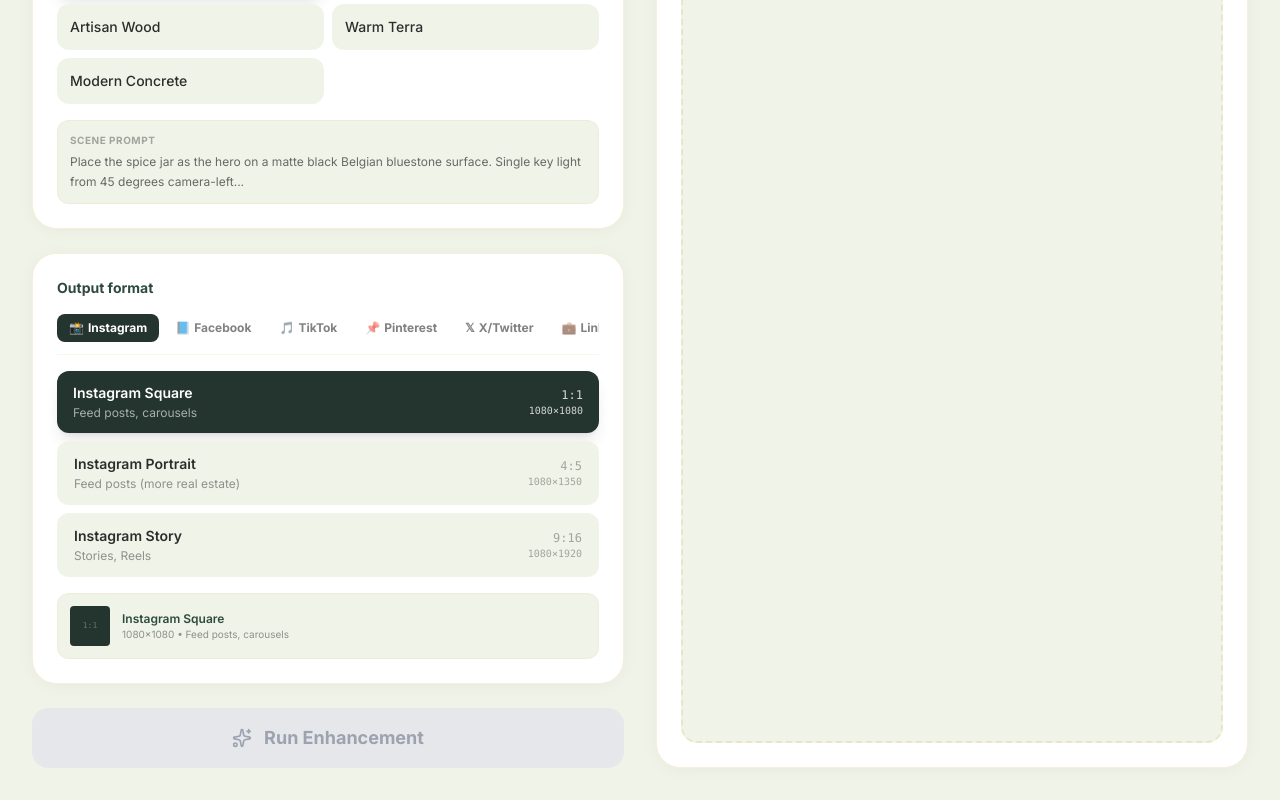
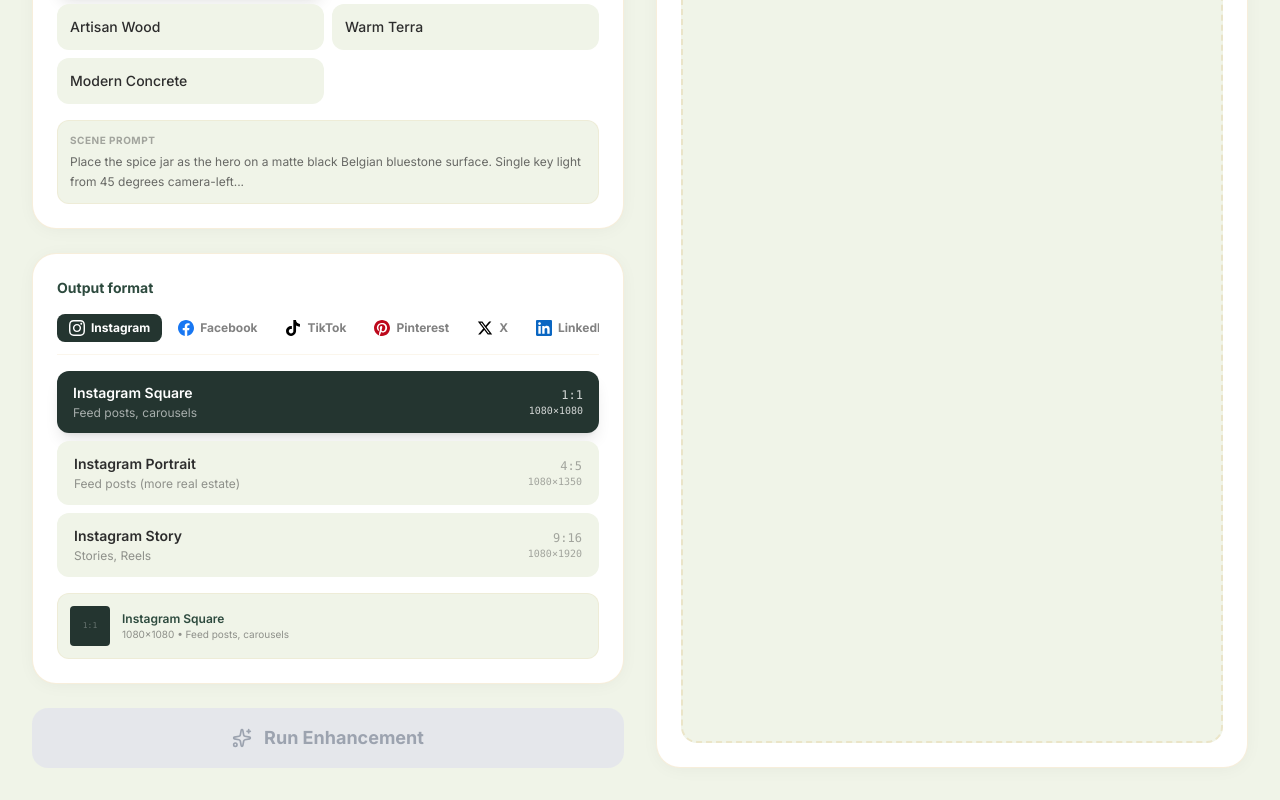
Before and after one commit to Aldazou/SpicejaxOps, a Next.js app: page /enhance in a window 1280 px wide. Shown: the part 1893-2693 px from the top of the page. Built offline with nearby package versions, Linux system fonts and the light colour scheme.

Commit message:
Replace emoji icons with official brand SVG icons and colors

```diff
--- a/app/enhance/page.tsx
+++ b/app/enhance/page.tsx
@@ -944,15 +944,51 @@
                 {/* Platform Tabs */}
                 <div className="flex gap-1 overflow-x-auto no-scrollbar pb-3 mb-4 border-b border-brand-gold/10">
                   {[
-                    { id: "instagram", label: "Instagram", icon: "📸" },
-                    { id: "facebook", label: "Facebook", icon: "📘" },
-                    { id: "tiktok", label: "TikTok", icon: "🎵" },
-                    { id: "pinterest", label: "Pinterest", icon: "📌" },
-                    { id: "twitter", label: "X/Twitter", icon: "𝕏" },
-                    { id: "linkedin", label: "LinkedIn", icon: "💼" },
-                    { id: "youtube", label: "YouTube", icon: "▶️" },
-                    { id: "ecommerce", label: "E-comm", icon: "🛒" },
-                    { id: "print", label: "Print", icon: "🖨️" },
+                    { id: "instagram", label: "Instagram", color: "#E4405F", icon: (
+                      <svg className="w-4 h-4" viewBox="0 0 24 24" fill="currentColor">
+                        <path d="M12 2.163c3.204 0 3.584.012 4.85.07 3.252.148 4.771 1.691 4.919 4.919.058 1.265.069 1.645.069 4.849 0 3.205-.012 3.584-.069 4.849-.149 3.225-1.664 4.771-4.919 4.919-1.266.058-1.644.07-4.85.07-3.204 0-3.584-.012-4.849-.07-3.26-.149-4.771-1.699-4.919-4.92-.058-1.265-.07-1.644-.07-4.849 0-3.204.013-3.583.07-4.849.149-3.227 1.664-4.771 4.919-4.919 1.266-.057 1.645-.069 4.849-.069zm0-2.163c-3.259 0-3.667.014-4.947.072-4.358.2-6.78 2.618-6.98 6.98-.059 1.281-.073 1.689-.073 4.948 0 3.259.014 3.668.072 4.948.2 4.358 2.618 6.78 6.98 6.98 1.281.058 1.689.072 4.948.072 3.259 0 3.668-.014 4.948-.072 4.354-.2 6.782-2.618 6.979-6.98.059-1.28.073-1.689.073-4.948 0-3.259-.014-3.667-.072-4.947-.196-4.354-2.617-6.78-6.979-6.98-1.281-.059-1.69-.073-4.949-.073zm0 5.838c-3.403 0-6.162 2.759-6.162 6.162s2.759 6.163 6.162 6.163 6.162-2.759 6.162-6.163c0-3.403-2.759-6.162-6.162-6.162zm0 10.162c-2.209 0-4-1.79-4-4 0-2.209 1.791-4 4-4s4 1.791 4 4c0 2.21-1.791 4-4 4zm6.406-11.845c-.796 0-1.441.645-1.441 1.44s.645 1.44 1.441 1.44c.795 0 1.439-.645 1.439-1.44s-.644-1.44-1.439-1.44z"/>
+                      </svg>
+                    )},
+                    { id: "facebook", label: "Facebook", color: "#1877F2", icon: (
+                      <svg className="w-4 h-4" viewBox="0 0 24 24" fill="currentColor">
+                        <path d="M24 12.073c0-6.627-5.373-12-12-12s-12 5.373-12 12c0 5.99 4.388 10.954 10.125 11.854v-8.385H7.078v-3.47h3.047V9.43c0-3.007 1.792-4.669 4.533-4.669 1.312 0 2.686.235 2.686.235v2.953H15.83c-1.491 0-1.956.925-1.956 1.874v2.25h3.328l-.532 3.47h-2.796v8.385C19.612 23.027 24 18.062 24 12.073z"/>
+                      </svg>
+                    )},
+                    { id: "tiktok", label: "TikTok", color: "#000000", icon: (
+                      <svg className="w-4 h-4" viewBox="0 0 24 24" fill="currentColor">
+                        <path d="M12.525.02c1.31-.02 2.61-.01 3.91-.02.08 1.53.63 3.09 1.75 4.17 1.12 1.11 2.7 1.62 4.24 1.79v4.03c-1.44-.05-2.89-.35-4.2-.97-.57-.26-1.1-.59-1.62-.93-.01 2.92.01 5.84-.02 8.75-.08 1.4-.54 2.79-1.35 3.94-1.31 1.92-3.58 3.17-5.91 3.21-1.43.08-2.86-.31-4.08-1.03-2.02-1.19-3.44-3.37-3.65-5.71-.02-.5-.03-1-.01-1.49.18-1.9 1.12-3.72 2.58-4.96 1.66-1.44 3.98-2.13 6.15-1.72.02 1.48-.04 2.96-.04 4.44-.99-.32-2.15-.23-3.02.37-.63.41-1.11 1.04-1.36 1.75-.21.51-.15 1.07-.14 1.61.24 1.64 1.82 3.02 3.5 2.87 1.12-.01 2.19-.66 2.77-1.61.19-.33.4-.67.41-1.06.1-1.79.06-3.57.07-5.36.01-4.03-.01-8.05.02-12.07z"/>
+                      </svg>
+                    )},
+                    { id: "pinterest", label: "Pinterest", color: "#BD081C", icon: (
+                      <svg className="w-4 h-4" viewBox="0 0 24 24" fill="currentColor">
+                        <path d="M12 0C5.373 0 0 5.372 0 12c0 5.084 3.163 9.426 7.627 11.174-.105-.949-.2-2.405.042-3.441.218-.937 1.407-5.965 1.407-5.965s-.359-.719-.359-1.782c0-1.668.967-2.914 2.171-2.914 1.023 0 1.518.769 1.518 1.69 0 1.029-.655 2.568-.994 3.995-.283 1.194.599 2.169 1.777 2.169 2.133 0 3.772-2.249 3.772-5.495 0-2.873-2.064-4.882-5.012-4.882-3.414 0-5.418 2.561-5.418 5.207 0 1.031.397 2.138.893 2.738.098.119.112.224.083.345l-.333 1.36c-.053.22-.174.267-.402.161-1.499-.698-2.436-2.889-2.436-4.649 0-3.785 2.75-7.262 7.929-7.262 4.163 0 7.398 2.967 7.398 6.931 0 4.136-2.607 7.464-6.227 7.464-1.216 0-2.359-.631-2.75-1.378l-.748 2.853c-.271 1.043-1.002 2.35-1.492 3.146C9.57 23.812 10.763 24 12 24c6.627 0 12-5.373 12-12 0-6.628-5.373-12-12-12z"/>
+                      </svg>
+                    )},
+                    { id: "twitter", label: "X", color: "#000000", icon: (
+                      <svg className="w-4 h-4" viewBox="0 0 24 24" fill="currentColor">
+                        <path d="M18.244 2.25h3.308l-7.227 8.26 8.502 11.24H16.17l-5.214-6.817L4.99 21.75H1.68l7.73-8.835L1.254 2.25H8.08l4.713 6.231zm-1.161 17.52h1.833L7.084 4.126H5.117z"/>
+                      </svg>
+                    )},
+                    { id: "linkedin", label: "LinkedIn", color: "#0A66C2", icon: (
+                      <svg className="w-4 h-4" viewBox="0 0 24 24" fill="currentColor">
+                        <path d="M20.447 20.452h-3.554v-5.569c0-1.328-.027-3.037-1.852-3.037-1.853 0-2.136 1.445-2.136 2.939v5.667H9.351V9h3.414v1.561h.046c.477-.9 1.637-1.85 3.37-1.85 3.601 0 4.267 2.37 4.267 5.455v6.286zM5.337 7.433c-1.144 0-2.063-.926-2.063-2.065 0-1.138.92-2.063 2.063-2.063 1.14 0 2.064.925 2.064 2.063 0 1.139-.925 2.065-2.064 2.065zm1.782 13.019H3.555V9h3.564v11.452zM22.225 0H1.771C.792 0 0 .774 0 1.729v20.542C0 23.227.792 24 1.771 24h20.451C23.2 24 24 23.227 24 22.271V1.729C24 .774 23.2 0 22.222 0h.003z"/>
+                      </svg>
+                    )},
+                    { id: "youtube", label: "YouTube", color: "#FF0000", icon: (
+                      <svg className="w-4 h-4" viewBox="0 0 24 24" fill="currentColor">
+                        <path d="M23.498 6.186a3.016 3.016 0 0 0-2.122-2.136C19.505 3.545 12 3.545 12 3.545s-7.505 0-9.377.505A3.017 3.017 0 0 0 .502 6.186C0 8.07 0 12 0 12s0 3.93.502 5.814a3.016 3.016 0 0 0 2.122 2.136c1.871.505 9.376.505 9.376.505s7.505 0 9.377-.505a3.015 3.015 0 0 0 2.122-2.136C24 15.93 24 12 24 12s0-3.93-.502-5.814zM9.545 15.568V8.432L15.818 12l-6.273 3.568z"/>
+                      </svg>
+                    )},
+                    { id: "ecommerce", label: "E-comm", color: "#243530", icon: (
+                      <svg className="w-4 h-4" viewBox="0 0 24 24" fill="none" stroke="currentColor" strokeWidth="2" strokeLinecap="round" strokeLinejoin="round">
+                        <circle cx="9" cy="21" r="1"/><circle cx="20" cy="21" r="1"/><path d="M1 1h4l2.68 13.39a2 2 0 0 0 2 1.61h9.72a2 2 0 0 0 2-1.61L23 6H6"/>
+                      </svg>
+                    )},
+                    { id: "print", label: "Print", color: "#243530", icon: (
+                      <svg className="w-4 h-4" viewBox="0 0 24 24" fill="none" stroke="currentColor" strokeWidth="2" strokeLinecap="round" strokeLinejoin="round">
+                        <polyline points="6 9 6 2 18 2 18 9"/><path d="M6 18H4a2 2 0 0 1-2-2v-5a2 2 0 0 1 2-2h16a2 2 0 0 1 2 2v5a2 2 0 0 1-2 2h-2"/><rect x="6" y="14" width="12" height="8"/>
+                      </svg>
+                    )},
                   ].map((plat) => (
                     <button
                       key={plat.id}
@@ -960,13 +996,13 @@
                         const firstFormat = FORMAT_PRESETS.find((f) => f.platform === plat.id);
                         if (firstFormat) setFormatId(firstFormat.id);
                       }}
-                      className={`px-3 py-1.5 rounded-lg text-xs font-bold whitespace-nowrap transition-all flex items-center gap-1 ${
+                      className={`px-3 py-1.5 rounded-lg text-xs font-bold whitespace-nowrap transition-all flex items-center gap-1.5 ${
                         activeFormat.platform === plat.id
                           ? "bg-[#243530] text-white"
                           : "text-brand-text/60 hover:text-brand-title hover:bg-brand-sage"
                       }`}
                     >
-                      <span>{plat.icon}</span>
+                      <span style={{ color: activeFormat.platform === plat.id ? "white" : plat.color }}>{plat.icon}</span>
                       <span className="hidden sm:inline">{plat.label}</span>
                     </button>
                   ))}
```
